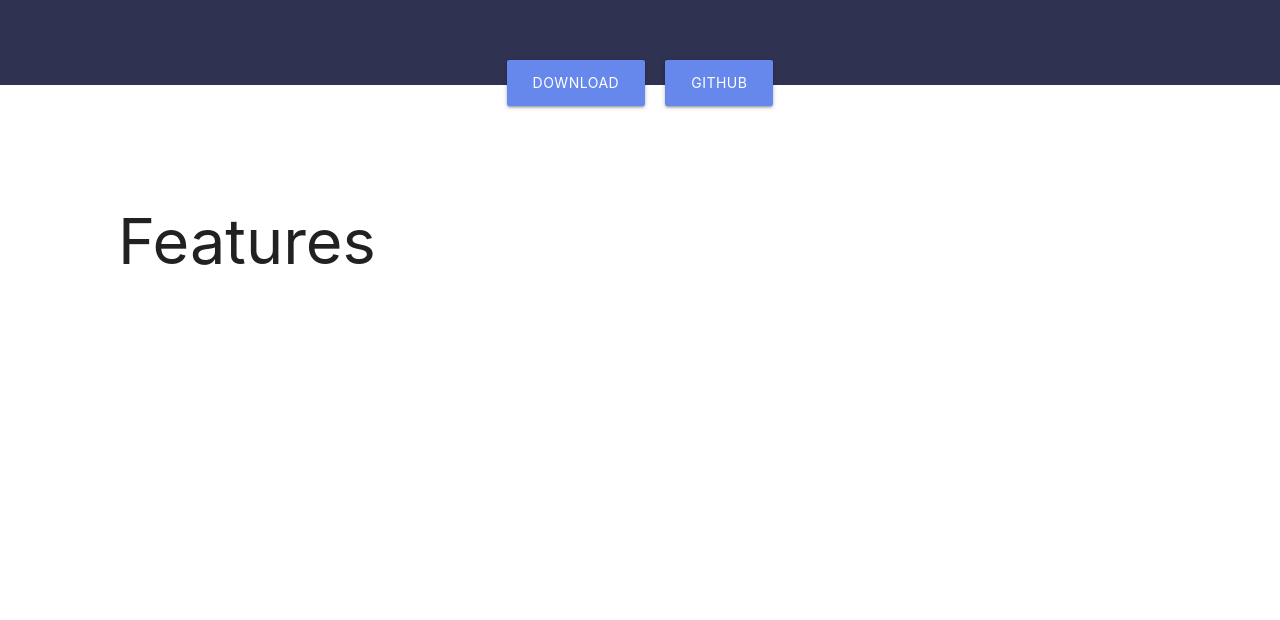
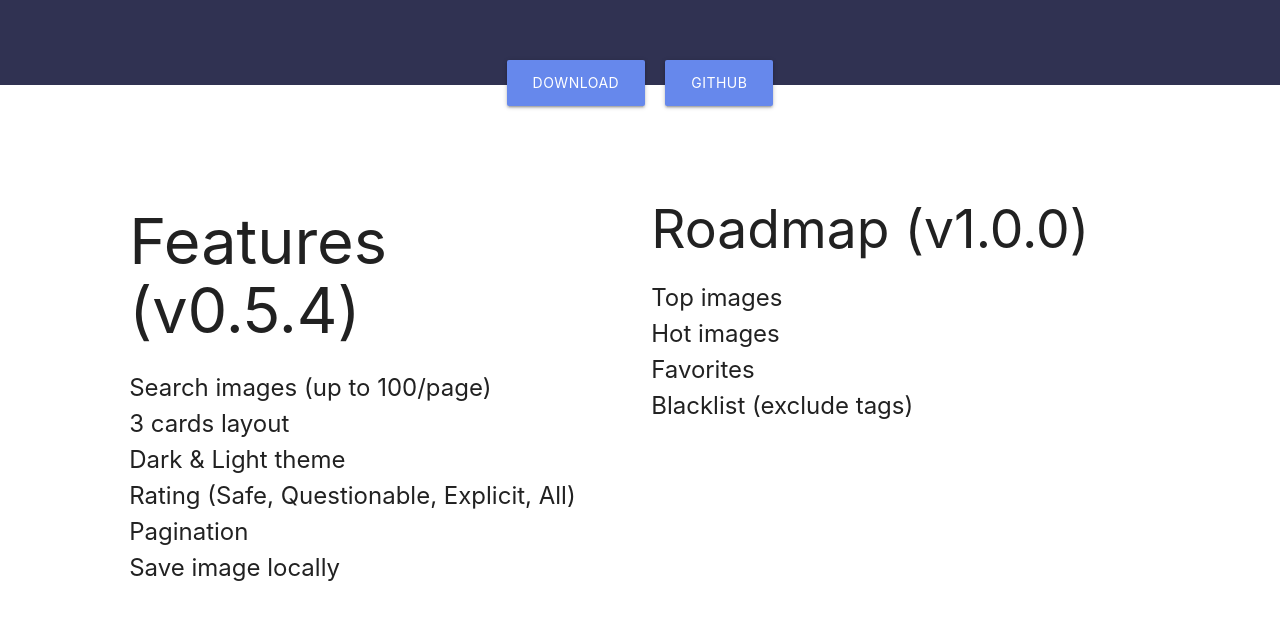
Before and after one commit to KeziahMoselle/gelbooru-client, a plain HTML site: page index.html in a window 1280 px wide. Shown: the part 846-1466 px from the top of the page. Before the commit the page ends 1167 px from the top, so only its background shows below. Drawn offline with nearby package versions, Linux system fonts and the light colour scheme.

Commit message:
Add features "actual" and "roadmap"

```diff
--- a/assets/style.css
+++ b/assets/style.css
@@ -43,6 +43,10 @@ main {
     margin-top: 80px;
 }
 
+li {
+    font-size: 24px;
+}
+
 
 /* MaterializeCSS Overriding */
 
--- a/index.html
+++ b/index.html
@@ -17,7 +17,7 @@
             <div class="nav-wrapper">
                 <div class="row">
                     <div class="col s10 s1 offset-s1">
-                        <a href="#!" class="brand-logo">Gelbooru Client</a>
+                        <a href="#!" class="brand-logo">Gel<b>booru</b> Client</a>
                         <a href="#" data-target="sidenav" class="sidenav-trigger"><i class="material-icons">menu</i></a>
                         <ul class="right hide-on-med-and-down">
                             <li><a href="https://github.com/KeziahMoselle/gelbooru-client/releases/download/v0.5.4/gelbooru-client-setup-0.5.4.exe">Download</a></li>
@@ -29,7 +29,8 @@
         </nav>
 
         <ul class="sidenav" id="sidenav">
-            <li><a class="waves-effect" href="#">Link</a></li>
+            <li><a class="waves-effect" href="https://github.com/KeziahMoselle/gelbooru-client/releases/download/v0.5.4/gelbooru-client-setup-0.5.4.exe">Download</a></li>
+            <li><a class="waves-effect" href="https://github.com/KeziahMoselle/gelbooru-client">Github</a></li>
         </ul>
 
         <div class="hero">
@@ -47,7 +48,26 @@
         <div class="row">
             <div class="col s10 offset-s1">
                 <div class="features">
-                    <h1>Features</h1>
+                    <div class="actual col s12 m6">
+                        <h1>Features (v0.5.4)</h1>
+                        <ul>
+                            <li>Search images (up to 100/page)</li>
+                            <li>3 cards layout</li>
+                            <li>Dark & Light theme</li>
+                            <li>Rating (Safe, Questionable, Explicit, All)</li>
+                            <li>Pagination</li>
+                            <li>Save image locally</li>
+                        </ul>
+                    </div>
+                    <div class="roadmap col s12 m6">
+                        <h2>Roadmap (v1.0.0)</h2>
+                        <ul>
+                            <li>Top images</li>
+                            <li>Hot images</li>
+                            <li>Favorites</li>
+                            <li>Blacklist (exclude tags)</li>
+                        </ul>
+                    </div>
                 </div>
             </div>
         </div>
```
